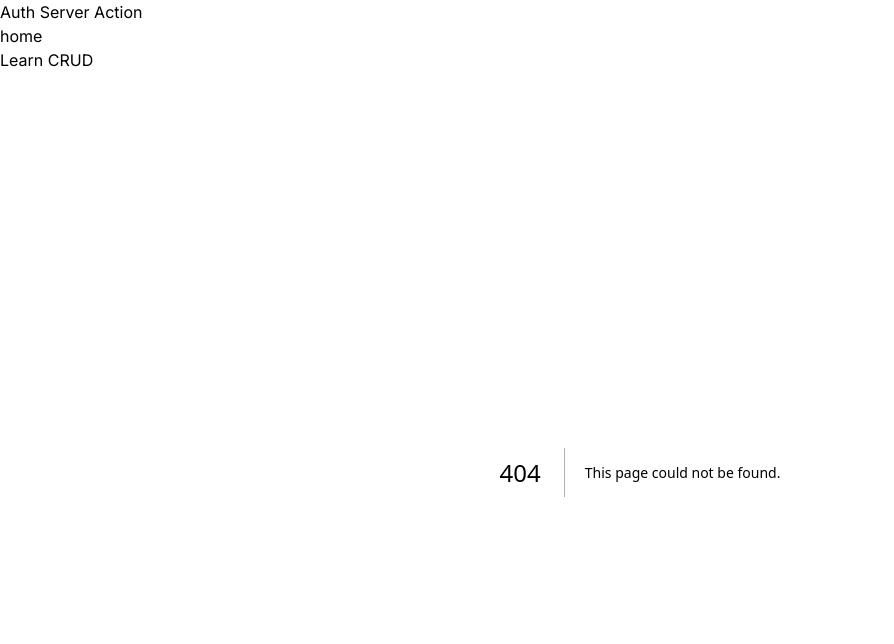
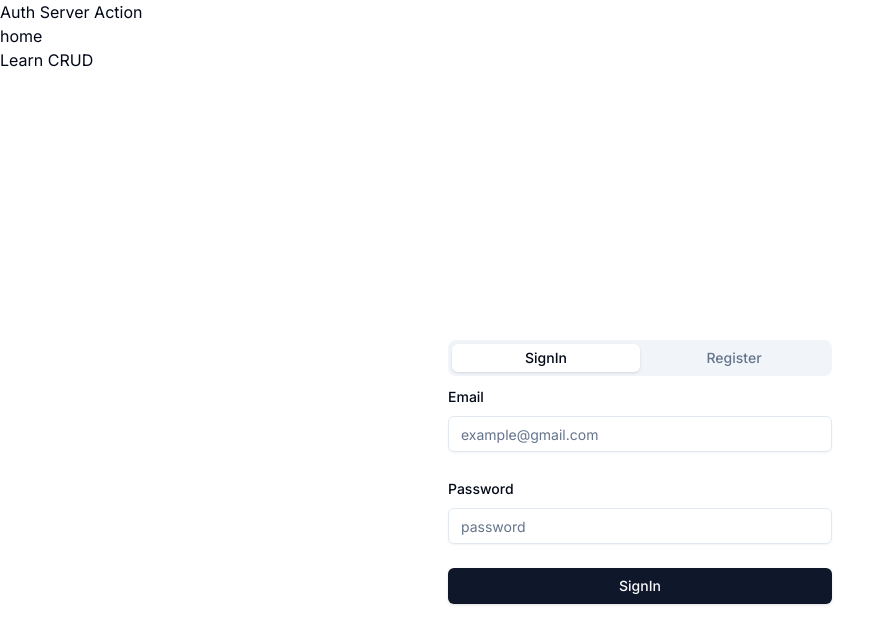
Before and after one commit to KendiN/todo-list-app, a Next.js app: page /auth-server-action in a window 1280 px wide. Before the commit this address had no page. Shown: the top 644 px of the page, without its empty margins (0-894 px from the left). Built offline with nearby package versions, Linux system fonts and the light colour scheme; no server answers.

Commit message:
feat: add authentication to TODO app

```diff
--- /dev/null
+++ b/app/auth-server-action/actions/index.ts
@@ -0,0 +1,32 @@
+"use server";
+
+import createSupabaseServerClient from "@/lib/supabase/server";
+
+export async function signUpWithEmailAndPassword(data: {
+	email: string;
+	password: string;
+	confirm: string;
+}) {
+	const supabase = await createSupabaseServerClient();
+	const result = await supabase.auth.signUp({
+		email:data.email,
+		password: data.password,
+	});
+
+	return JSON.stringify(result);
+
+}
+
+export async function signInWithEmailAndPassword(data: {
+	email: string;
+	password: string;
+}) {
+	const supabase = await createSupabaseServerClient();
+
+	const result = await supabase.auth.signInWithPassword({
+		email:data.email,
+		password: data.password,
+	});
+
+	return JSON.stringify(result);
+}
--- /dev/null
+++ b/app/auth-server-action/components/AuthForm.tsx
@@ -0,0 +1,25 @@
+"use client";
+
+import { Tabs, TabsContent, TabsList, TabsTrigger } from "@/components/ui/tabs";
+import SignInForm from "./SignInForm";
+import RegisterForm from "./RegisterForm";
+
+
+export function AuthForm() {
+	return (
+		<div className="w-full space-y-5">
+			<Tabs defaultValue="signin" className="w-full">
+				<TabsList className="grid w-full grid-cols-2">
+					<TabsTrigger value="signin">SignIn</TabsTrigger>
+					<TabsTrigger value="register">Register</TabsTrigger>
+				</TabsList>
+				<TabsContent value="signin">
+					<SignInForm />
+				</TabsContent>
+				<TabsContent value="register">
+					<RegisterForm />
+				</TabsContent>
+			</Tabs>
+		</div>
+	);
+}
--- /dev/null
+++ b/app/auth-server-action/components/SignInForm.tsx
@@ -0,0 +1,125 @@
+import { zodResolver } from "@hookform/resolvers/zod";
+import { useForm } from "react-hook-form";
+import * as z from "zod";
+import { AiOutlineLoading3Quarters } from "react-icons/ai";
+
+import {
+	Form,
+	FormControl,
+	FormField,
+	FormItem,
+	FormLabel,
+	FormMessage,
+} from "@/components/ui/form";
+import { Input } from "@/components/ui/input";
+import { toast } from "@/components/ui/use-toast";
+import { Button } from "@/components/ui/button";
+import { cn } from "@/lib/utils";
+import { signInWithEmailAndPassword } from "../actions";
+import { useTransition } from "react";
+
+const FormSchema = z.object({
+	email: z.string().email(),
+	password: z.string().min(1, {
+		message: "Password is required.",
+	}),
+});
+
+export default function SignInForm() {
+
+	const [isPending, startTransition] = useTransition();
+
+	const form = useForm<z.infer<typeof FormSchema>>({
+		resolver: zodResolver(FormSchema),
+		defaultValues: {
+			email: "",
+			password: "",
+		},
+	});
+
+function onSubmit(data: z.infer<typeof FormSchema>) {
+
+		startTransition( async () =>{
+			const result = await signInWithEmailAndPassword(data);
+
+		const { error} = JSON.parse(result);
+
+		if(error?.message){
+			toast({
+				variant: "destructive",
+				title: "You submitted the following values:",
+				description: (
+					<pre className="mt-2 w-[340px] rounded-md bg-slate-950 p-4">
+						<code className="text-white">
+							{error.message}
+						</code>
+					</pre>
+				),
+			});
+		}else{
+			toast({
+				title: "You submitted the following values:",
+				description: (
+					<pre className="mt-2 w-[340px] rounded-md bg-slate-950 p-4">
+						<code className="text-white">
+							Successfully Logged In
+						</code>
+					</pre>
+				),
+			});
+
+		}
+		})
+	}
+
+	return (
+		<Form {...form}>
+			<form
+				onSubmit={form.handleSubmit(onSubmit)}
+				className="w-full space-y-6"
+			>
+				<FormField
+					control={form.control}
+					name="email"
+					render={({ field }) => (
+						<FormItem>
+							<FormLabel>Email</FormLabel>
+							<FormControl>
+								<Input
+									placeholder="example@gmail.com"
+									{...field}
+									type="email"
+									onChange={field.onChange}
+								/>
+							</FormControl>
+							<FormMessage />
+						</FormItem>
+					)}
+				/>
+				<FormField
+					control={form.control}
+					name="password"
+					render={({ field }) => (
+						<FormItem>
+							<FormLabel>Password</FormLabel>
+							<FormControl>
+								<Input
+									placeholder="password"
+									{...field}
+									type="password"
+									onChange={field.onChange}
+								/>
+							</FormControl>
+
+							<FormMessage />
+						</FormItem>
+					)}
+				/>
+				<Button type="submit" className="w-full flex gap-2">
+					SignIn
+					<AiOutlineLoading3Quarters className={cn("animate-spin", {"hidden": !isPending})} />
+				</Button>
+			</form>
+		</Form>
+	);
+}
--- /dev/null
+++ b/app/auth-server-action/page.tsx
@@ -0,0 +1,21 @@
+import React from "react";
+import { AuthForm } from "./components/AuthForm";
+import readUserSession from "@/lib/actions";
+import { redirect } from "next/navigation";
+
+export default async function page() {
+
+	//page protection authentication function
+	const{data} = await readUserSession()
+	if(data.session){
+		return redirect("/todo")
+	}
+
+	return (
+		<div className="flex justify-center items-center h-screen">
+			<div className="w-96">
+				<AuthForm />
+			</div>
+		</div>
+	);
+}
```
